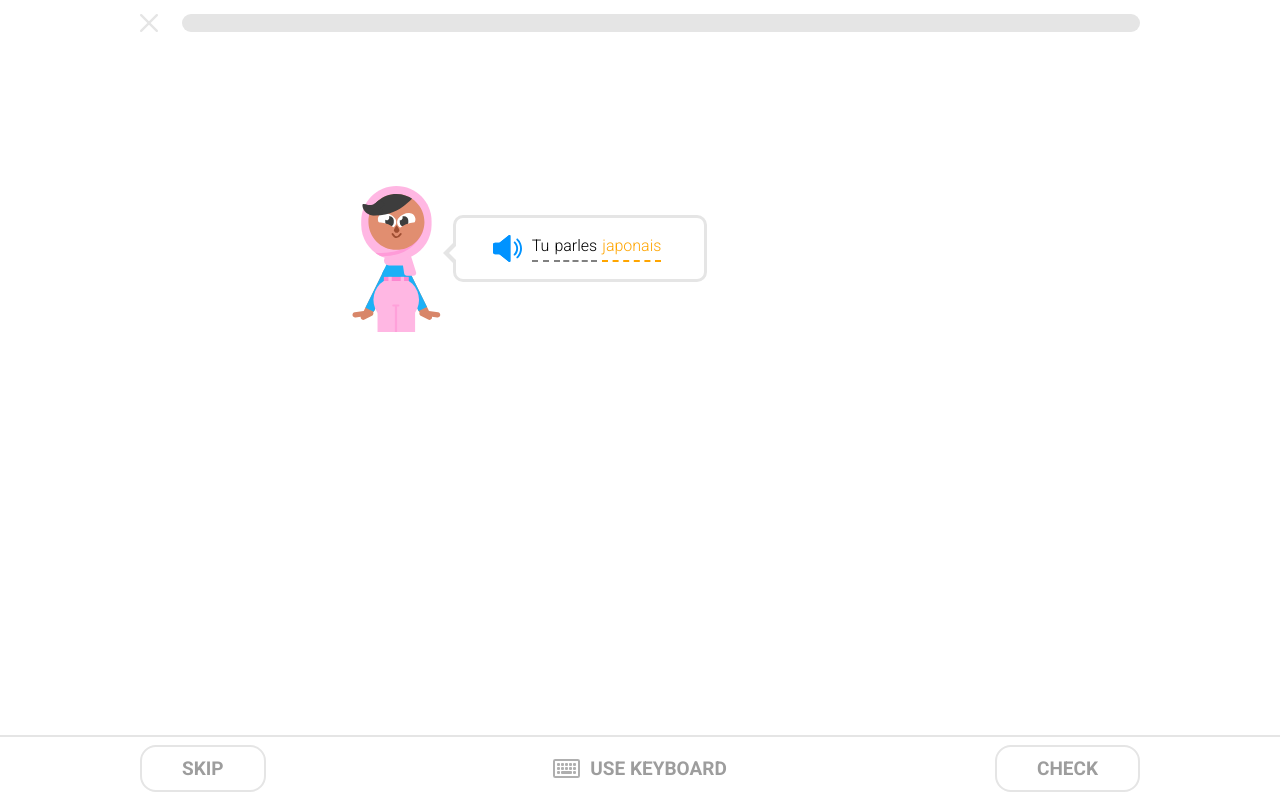
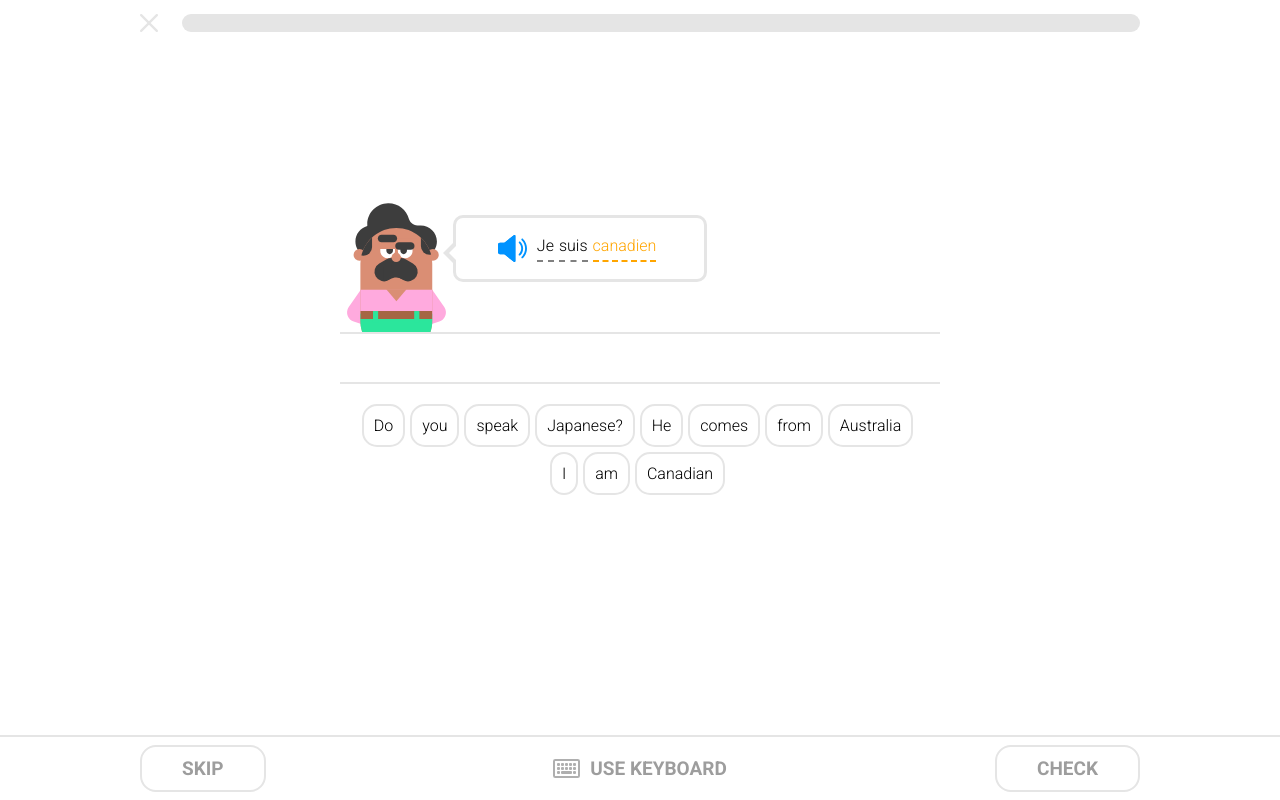
Before and after one commit to nazimkazim/duolingo-like-interface, a plain HTML site: page index.html in a window 1280 px wide. Drawn offline with Linux system fonts and the light colour scheme.

Commit message:
add answer

```diff
--- a/data.js
+++ b/data.js
@@ -0,0 +1,62 @@
+const data = [
+  {
+    pic: './assets/lara-woman.svg',
+    frPhrase: 'Tu parles japonais?',
+    engPhrase: 'Do you speak Japanese?',
+    phraseByWord: [
+      {
+        word: 'Tu',
+        trans: ['you']
+      },
+      {
+        word: 'parles',
+        trans: ['(you) speak', '(you) are speaking', '(you) are talking']
+      },
+      {
+        word: 'japonais',
+        trans: ['Japanese'],
+        highlighted: true
+      }
+    ]
+  },
+  {
+    pic: './assets/olga-woman.svg',
+    frPhrase: `Il vient d'Australie`,
+    engPhrase: 'He comes from Australia',
+    phraseByWord: [
+      {
+        word: 'Il',
+        trans: ['he', 'him', 'it']
+      },
+      {
+        word: 'vient d',
+        trans: ['come from', 'is from', 'has just'],
+        highlighted: true
+      },
+      {
+        word: 'Australie',
+        trans: ['Australia']
+      }
+    ]
+  },
+  {
+    pic: './assets/victor-male.svg',
+    frPhrase: `Je suis canadien`,
+    engPhrase: 'I am Canadian',
+    phraseByWord: [
+      {
+        word: 'Je',
+        trans: ['I']
+      },
+      {
+        word: 'suis',
+        trans: ['am']
+      },
+      {
+        word: 'canadien',
+        trans: ['Canadian'],
+        highlighted: true
+      }
+    ]
+  }
+];
--- a/index.html
+++ b/index.html
@@ -68,5 +68,6 @@
       </div>
     </div>
   </body>
+  <script src="./data.js"></script>
   <script src="./main.js"></script>
 </html>
--- a/main.js
+++ b/main.js
@@ -1,85 +1,62 @@
-/* import LaraWoman from './assets/lara-woman.svg';
-import OlgaWoman from './assets/olga-woman.svg';
-import VictorMale from './assets/victor-male.svg'; */
-
-const data = [
-  {
-    pic: './assets/lara-woman.svg',
-    frPhrase: 'Tu parles japonais?',
-    engPhrase: 'Do you speak Japanese?',
-    phraseByWord: [
-      {
-        word: 'Tu',
-        trans: ['you']
-      },
-      {
-        word: 'parles',
-        trans: ['(you) speak', '(you) are speaking', '(you) are talking']
-      },
-      {
-        word: 'japonais',
-        trans: ['Japanese'],
-        highlighted: true
-      }
-    ]
-  },
-  {
-    pic: './assets/olga-woman.svg',
-    frPhrase: `Il vient d'Australie`,
-    engPhrase: 'He comes from Australia',
-    phraseByWord: [
-      {
-        word: 'Il',
-        trans: ['he', 'him', 'it']
-      },
-      {
-        word: 'vient d',
-        trans: ['come from', 'is from', 'has just'],
-        highlighted: true
-      },
-      {
-        word: 'Australie',
-        trans: ['Australia']
-      }
-    ]
-  },
-  {
-    pic: './assets/victor-male.svg',
-    frPhrase: `Je suis canadien`,
-    engPhrase: 'I am Canadian',
-    phraseByWord: [
-      {
-        word: 'Je',
-        trans: ['I']
-      },
-      {
-        word: 'suis',
-        trans: ['am']
-      },
-      {
-        word: 'canadien',
-        trans: ['Canadian'],
-        highlighted: true
-      }
-    ]
-  }
-];
-
 const board = document.querySelector('.board');
 const tts = window.speechSynthesis;
-let incr = 0;
+let incr = 2;
+const randomWordsArr = [];
+const answer = [];
+
+
+data.map((obj) => {
+  splittedStr = obj.engPhrase.split(" ");
+  return randomWordsArr.push(...splittedStr);
+});
+
+//console.log('line 11', randomWordsArr);
+
+function shuffle(array) {
+  var currentIndex = array.length, temporaryValue, randomIndex;
+
+  // While there remain elements to shuffle...
+  while (0 !== currentIndex) {
+
+    // Pick a remaining element...
+    randomIndex = Math.floor(Math.random() * currentIndex);
+    currentIndex -= 1;
+
+    // And swap it with the current element.
+    temporaryValue = array[currentIndex];
+    array[currentIndex] = array[randomIndex];
+    array[randomIndex] = temporaryValue;
+  }
+
+  return array;
+}
 
 
 board.innerHTML =
   `
   <div class="target-lang-container">
-  <img src=${data[incr].pic} />
-  <div class="speech-bubble">
-    <div class="sent-container"><img id="speaker" src="/assets/speaker.svg" />
-    ${data[incr].phraseByWord.map((word) => {
+    <img src=${data[incr].pic} />
+    <div class="speech-bubble">
+      <div class="sent-container">
+        <img id="speaker" src="/assets/speaker.svg" />
+      ${data[incr].phraseByWord.map((word) => {
     return `<button value=${word.word} class="word-item ${word.highlighted && 'highlighted'}">${word.word}</button>`;
   }).join(' ')}
-    </div</div></div>`;
+      </div>
+    </div>
+  </div>
+  <div class="answer-field">
+    ${answer.map((ans) => (
+      `<button value=${ans} class="word">${ans}</button>`
+    ))}
+  </div>
+  <div class="random-words-field">
+    ${randomWordsArr.map((item) => (
+    `<button value=${item} class="word">${item}</button>`
+  )).join(' ')
+  }
+  </div>
+  `;
 
 
 const speaker = document.getElementById('speaker');
@@ -95,6 +72,7 @@ speaker.addEventListener('click', () => {
 });
 
 const wordItems = document.querySelectorAll('.word-item');
+const word = document.querySelectorAll('.word');
 
 //console.log(wordItems)
 
@@ -102,3 +80,8 @@ wordItems.forEach(wordItem => wordItem.addEventListener('mouseover', (e) => {
   //console.log(e.target.value);
   speak(e.target.value, 'fr-FR');
 }));
+
+word.forEach(item => item.addEventListener('click', (e) => {
+  answer.push(e.target.value)
+  console.log(e.target.value);
+}));
--- a/style.css
+++ b/style.css
@@ -187,6 +187,9 @@
   margin-right: 5px;
   border-radius: 15px;
   margin-bottom: 5px;
+  background-color: transparent;
+  outline: none;
+  font-size: 16px;
 }
 
 .footer {
```
